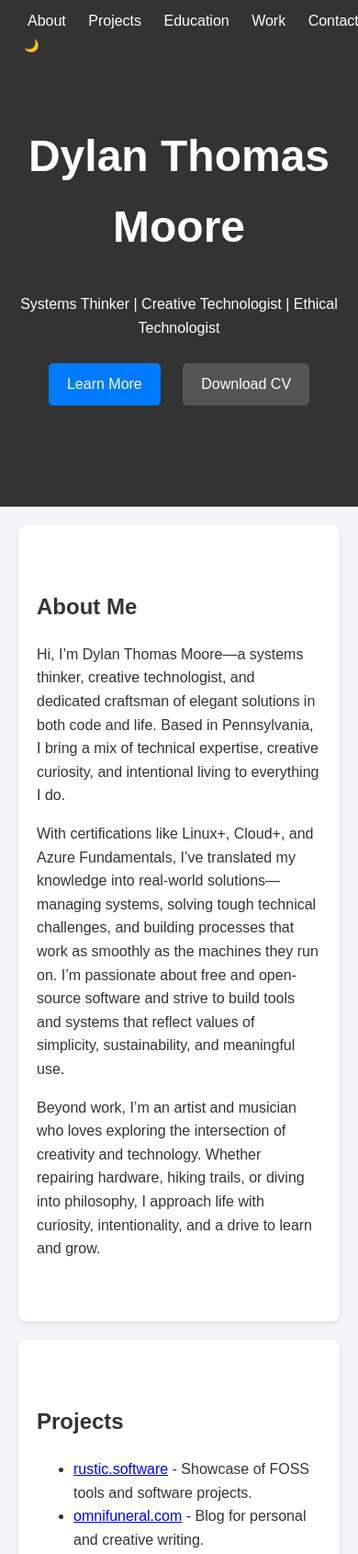
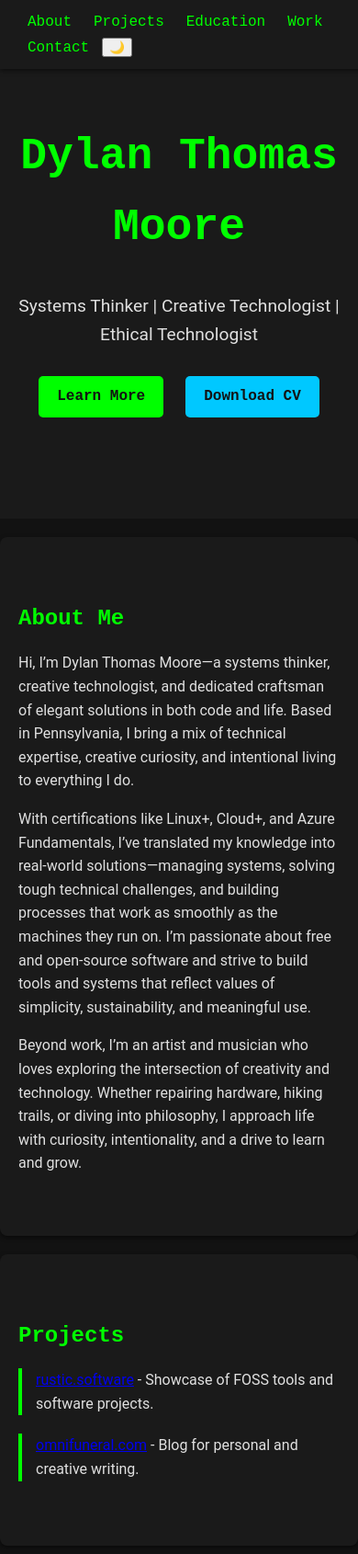
Before and after one commit to omnifuneral/dmoore, a plain HTML site: page index.html in a window 390 px wide. Shown: the top 1690 px of the page at 92% size. Drawn offline with Linux system fonts and the light colour scheme.

Commit message:
updated style.css

```diff
--- a/style.css
+++ b/style.css
@@ -1,10 +1,10 @@
 /* General Reset */
 body {
   margin: 0;
-  font-family: Arial, sans-serif;
+  font-family: 'Roboto', sans-serif;
+  background-color: #121212; /* Dark gray background */
+  color: #e0e0e0; /* Light gray text */
   line-height: 1.6;
-  background-color: #f4f4f9;
-  color: #333;
 }
 
 /* Navbar */
@@ -12,89 +12,102 @@ body {
   position: fixed;
   top: 0;
   width: 100%;
-  background: #333;
-  color: #fff;
+  background: #1a1a1a; /* Slightly lighter dark */
+  color: #e0e0e0;
   display: flex;
   justify-content: space-between;
   align-items: center;
   padding: 10px 20px;
   z-index: 1000;
+  box-shadow: 0 2px 5px rgba(0, 0, 0, 0.5);
 }
 .navbar a {
-  color: #fff;
+  color: #00ff00; /* Neon green links */
   text-decoration: none;
   margin: 0 10px;
+  font-family: 'IBM Plex Mono', monospace;
 }
 .navbar a:hover {
-  text-decoration: underline;
-}
-.dark-mode-toggle {
-  background: none;
-  border: none;
-  color: #fff;
-  cursor: pointer;
+  color: #00c8ff; /* Neon blue on hover */
 }
 
 /* Hero Section */
 .hero {
   text-align: center;
   padding: 100px 20px;
-  background: #333;
-  color: #fff;
+  background: #1a1a1a;
 }
 .hero h1 {
   font-size: 3rem;
+  color: #00ff00; /* Neon green */
+  font-family: 'IBM Plex Mono', monospace;
+}
+.hero p {
+  font-size: 1.2rem;
 }
 .hero-buttons .button {
   display: inline-block;
   margin: 10px;
   padding: 10px 20px;
-  background: #007BFF;
-  color: #fff;
+  background: #00ff00;
+  color: #121212;
   text-decoration: none;
   border-radius: 5px;
+  font-family: 'IBM Plex Mono', monospace;
+  font-weight: bold;
 }
 .hero-buttons .button.secondary {
-  background: #555;
+  background: #00c8ff;
+  color: #121212;
 }
 .hero-buttons .button:hover {
-  background: #0056b3;
+  opacity: 0.8;
 }
 
 /* Sections */
 .section {
   padding: 50px 20px;
-  margin: 20px;
-  background: #fff;
+  margin: 20px auto;
+  max-width: 800px;
+  background: #1a1a1a;
   border-radius: 8px;
-  box-shadow: 0 2px 5px rgba(0, 0, 0, 0.1);
+  box-shadow: 0 2px 5px rgba(0, 0, 0, 0.5);
+}
+.section h2 {
+  font-family: 'IBM Plex Mono', monospace;
+  color: #00ff00;
+  margin-bottom: 15px;
+}
+.section ul {
+  list-style-type: none;
+  padding: 0;
+}
+.section li {
+  margin-bottom: 20px;
+  border-left: 4px solid #00ff00;
+  padding-left: 15px;
 }
 
 /* Footer */
 .footer {
   text-align: center;
-  background: #333;
-  color: #fff;
+  background: #1a1a1a;
+  padding: 20px;
 }
 .footer a {
-  color: #007BFF;
+  color: #00ff00;
+  text-decoration: none;
+  font-family: 'IBM Plex Mono', monospace;
+}
+.footer a:hover {
+  color: #00c8ff;
+}
+.back-to-top {
+  margin-top: 20px;
+  display: inline-block;
+  color: #00c8ff;
   text-decoration: none;
 }
-.footer a:hover {
-  text-decoration: underline;
-}
-.back-to-top {
-  display: block;
-  margin-top: 20px;
-  color: #fff;
-}
 
-/* Dark Mode */
-body.dark {
-  background-color: #121212;
-  color: #f4f4f9;
-}
-body.dark .navbar,
-body.dark .footer {
-  background: #222;
-}
+/* Add Google Fonts */
+@import url('https://fonts.googleapis.com/css2?family=IBM+Plex+Mono&family=Roboto:wght@400;700&display=swap');
```
